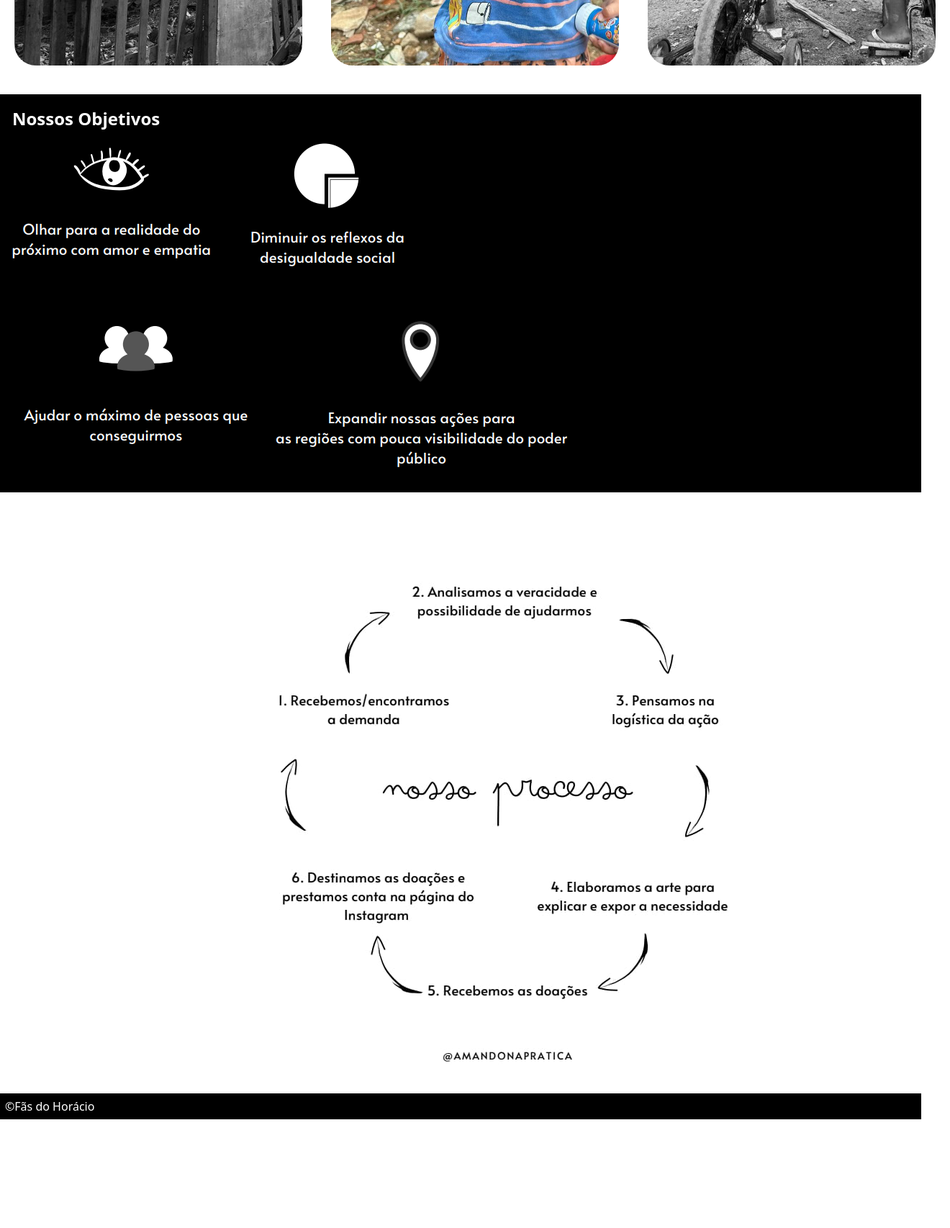
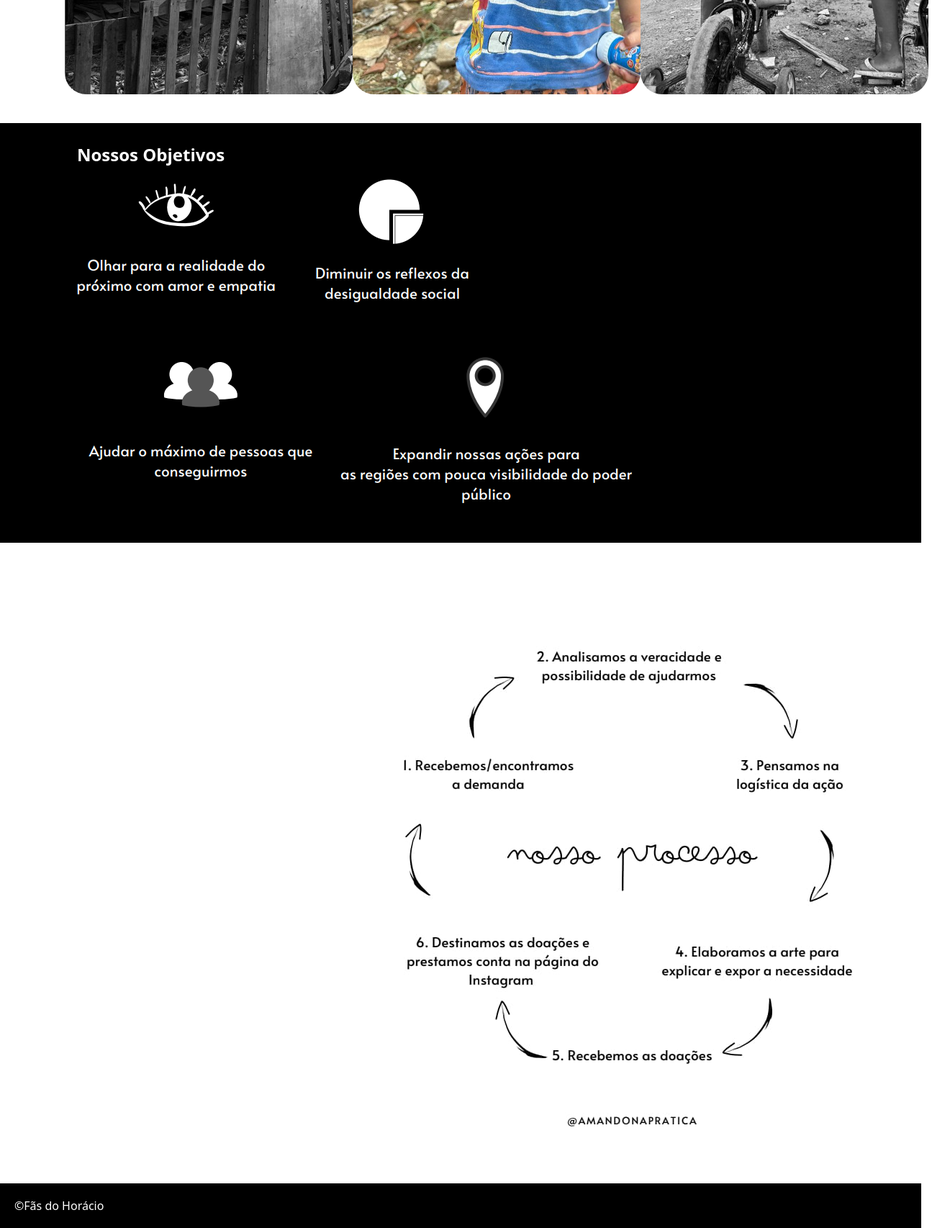
Before and after one commit to let-nascimento/Amando-na-pratica, a plain HTML site: page trabalhoV3-20230524T112015Z-001/trabalhoV3/index.html in a window 1280 px wide. Shown: the part 980-2686 px from the top of the page at 72% size, 1320 px wide, since content can reach past the window. Before the commit the page ends 2535 px from the top, so only its background shows below. Drawn offline with Linux system fonts and the light colour scheme.

Commit message:
Edição de CSS e estrutura do HTML
- Alguns ajustes no layout do site;
- Inicio da implementação de responsividade.

```diff
--- a/trabalhoV3-20230524T112015Z-001/trabalhoV3/index.html
+++ b/trabalhoV3-20230524T112015Z-001/trabalhoV3/index.html
@@ -9,33 +9,41 @@
     <title>Amando na Prática</title>
 </head>
     <body>
-      <header>
-        <div class='container'>
-          <div> <a href ="index.html"><h2 id="ong">Amando na Prática</h2></a></div>
+      <div class="wrapper">
+        <header class="page-header">
+          <div class="container">
+            <a href ="index.html"><h2 id="ong">Amando na Prática</h2></a>
+          </div>
         </header>
+        <main class="page-main">
+          <div>
             <h1 class="titulos_h">Quem nós somos</h1>
             <div class="texto">
               <p>
-            Lorem ipsum dolor sit amet, consectetur adipiscing elit. Nullam laoreet iaculis dolor in tristique. Integer commodo urna dui, at dapibus diam placerat fermentum. Nullam eget blandit justo. Suspendisse id dignissim urna. Nulla porta lectus ac orci efficitur, a faucibus nisi ultrices. Suspendisse eleifend purus nec bibendum commodo. Vestibulum mollis ac est sed commodo. Praesent in eros sodales, convallis erat sed, tincidunt sapien. In hac habitasse platea dictumst. Donec tempor pretium sem, eu vulputate mauris placerat sit amet. Nam placerat vestibulum elit, in molestie augue eleifend sit amet. Ut et ipsum tempus, malesuada libero eu, consequat justo. Interdum et malesuada fames ac ante ipsum primis in faucibus.
-
-Mauris in risus orci. Donec vestibulum auctor eros, vel blandit lorem faucibus vitae. Phasellus posuere porttitor dui. Sed ut magna vel risus pulvinar mattis quis nec felis. In hac habitasse platea dictumst. Aenean semper enim at purus semper tincidunt. Nulla molestie tincidunt dolor nec fermentum. Lorem ipsum dolor sit amet, consectetur adipiscing elit. Maecenas nec ullamcorper augue. Aliquam a imperdiet nisl. Mauris condimentum lacus id elementum bibendum. Vestibulum auctor viverra erat, at mattis felis posuere ut. Integer suscipit venenatis lacinia.
+                Lorem ipsum dolor sit amet, consectetur adipiscing elit. Nullam laoreet iaculis dolor in tristique. Integer commodo urna dui, at dapibus diam placerat fermentum. Nullam eget blandit justo. Suspendisse id dignissim urna. Nulla porta lectus ac orci efficitur, a faucibus nisi ultrices. Suspendisse eleifend purus nec bibendum commodo. Vestibulum mollis ac est sed commodo. Praesent in eros sodales, convallis erat sed, tincidunt sapien. In hac habitasse platea dictumst. Donec tempor pretium sem, eu vulputate mauris placerat sit amet. Nam placerat vestibulum elit, in molestie augue eleifend sit amet. Ut et ipsum tempus, malesuada libero eu, consequat justo. Interdum et malesuada fames ac ante ipsum primis in faucibus. Mauris in risus orci. Donec vestibulum auctor eros, vel blandit lorem faucibus vitae. Phasellus posuere porttitor dui. Sed ut magna vel risus pulvinar mattis quis nec felis. In hac habitasse platea dictumst. Aenean semper enim at purus semper tincidunt. Nulla molestie tincidunt dolor nec fermentum. Lorem ipsum dolor sit amet, consectetur adipiscing elit. Maecenas nec ullamcorper augue. Aliquam a imperdiet nisl. Mauris condimentum lacus id elementum bibendum. Vestibulum auctor viverra erat, at mattis felis posuere ut. Integer suscipit venenatis lacinia.
               </p>
             </div>
             <h2 class="titulos_h , pacifico" >Saiba mais</h2>
-      <div class='container'>
-        <a href="historia.html"><div class="pg_link fotosDeFundo" id="foto_hist">
+            <div class="container">
+              <a href="historia.html">
+                <div class="pg_link fotosDeFundo" id="foto_hist">
                   <h2 class="corpoh2">Nossa História</h2>
-        </div></a>
-        <a href="ajuda.html"><div class="pg_link fotosDeFundo" id="foto_ajuda">
+                </div>
+              </a>
+              <a href="ajuda.html">
+                <div class="pg_link fotosDeFundo" id="foto_ajuda">
                   <h2 class="corpoh2">Como Ajudar?</h2>
-        </div></a>
-
+                </div>
+              </a>
               <a href="galeria.html">
                 <div class="pg_link fotosDeFundo" id="foto_galeria">
                   <h2 class="corpoh2">Galeria</h2>
                 </div>
               </a>
             </div>
+          </div>
+        </main>
+        <div class="break">
           <div id="objetivo">
             <h2 class="titulos_h" >Nossos Objetivos</h2>
             <div class="container">
@@ -55,9 +63,17 @@ Mauris in risus orci. Donec vestibulum auctor eros, vel blandit lorem faucibus v
               </div>
             </div>
           </div>
+        </div>
+        <main class="page-main">
+          <div class="wrapper">
+            <div class="container">
               <img src="img/processo.jpeg" id="processo">
+            </div>
+          </div>
+        </main>
         <footer>
           <p>&copy;Fãs do Horácio</p>
         </footer>
+      </div>
     </body>
 </html>
--- a/trabalhoV3-20230524T112015Z-001/trabalhoV3/style.css
+++ b/trabalhoV3-20230524T112015Z-001/trabalhoV3/style.css
@@ -3,19 +3,69 @@ padding:0;
 margin:0;
 vertical-align:baseline;
 list-style:none;
-border:0
+border:0;
 }
 
 body{
   font-family: system-ui, -apple-system, BlinkMacSystemFont, 'Segoe UI', Roboto, Oxygen, Ubuntu, Cantarell, 'Open Sans', 'Helvetica Neue', sans-serif;
 }
 
+.wrapper{
+  display: flex;
+  flex-direction: column;
+  min-height: 100vh;
+}
+
+.wrapper > *{
+  padding: 20px;
+}
 
 header{
   background-color: black;
   color: white;
   padding: 10px;
- /* margin: ;*/
+}
+
+header .container{
+  max-width: 1280px;
+  margin-left: auto;
+  margin-right: auto;
+}
+
+.page-main{
+  display: flex;
+  flex-direction: column;
+  justify-content: center;
+  min-height: 350px;
+}
+
+.page-main div{
+  max-width: 1280px;
+  margin-left: auto;
+  margin-right: auto;
+}
+
+.break{
+  max-width: none;
+  color: white;
+  background-color: black;
+  justify-content: center;
+  margin:0;
+  padding: 7px;
+}
+
+footer{
+  color: white;
+  background-color: black;
+  justify-content: center;
+  margin:0;
+  padding: 7px;
+}
+
+footer p{
+  max-width: 1280px;
+  margin-left: auto;
+  margin-right: auto;
 }
 
 #ong{
@@ -51,10 +101,11 @@ a {
 #objetivo {
   background-color: black;
   color: white;
-  padding: 7px;
+  max-width: 1280px;
+  padding-left: 90px;
   margin: 20px;
-  margin-left: 0;
-  margin-right: 0;
+  margin-left: auto;
+  margin-right: auto;
 }
 
 li{
@@ -124,7 +175,7 @@ li{
 }
 
 #processo{
-  margin-left: 300px;
+  margin-left: 25%;
 }
 
 .formulario{
@@ -140,10 +191,11 @@ li{
   margin : 10px;
 }
 
-footer{
-  color: white;
-  background-color: black;
-  justify-content: center;
-  margin:0;
-  padding: 7px;
+@media screen and (min-width: 768px){
+  .page-header{
+    padding-left: 90px;
+  }
+  .page-main{
+    padding-left: 90px;
+  }
 }
```
Lines whose indentation alone changed are shown as unchanged.
